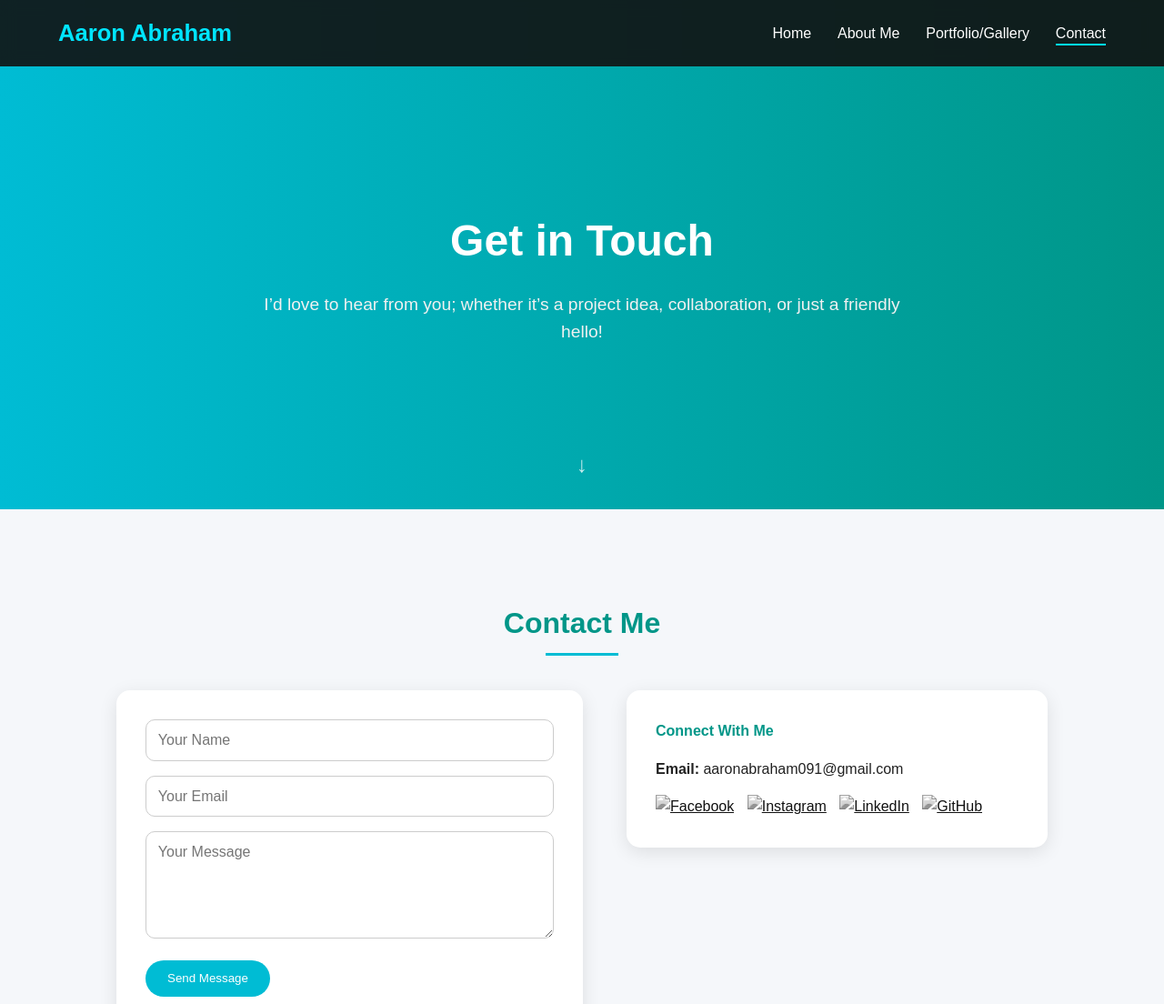
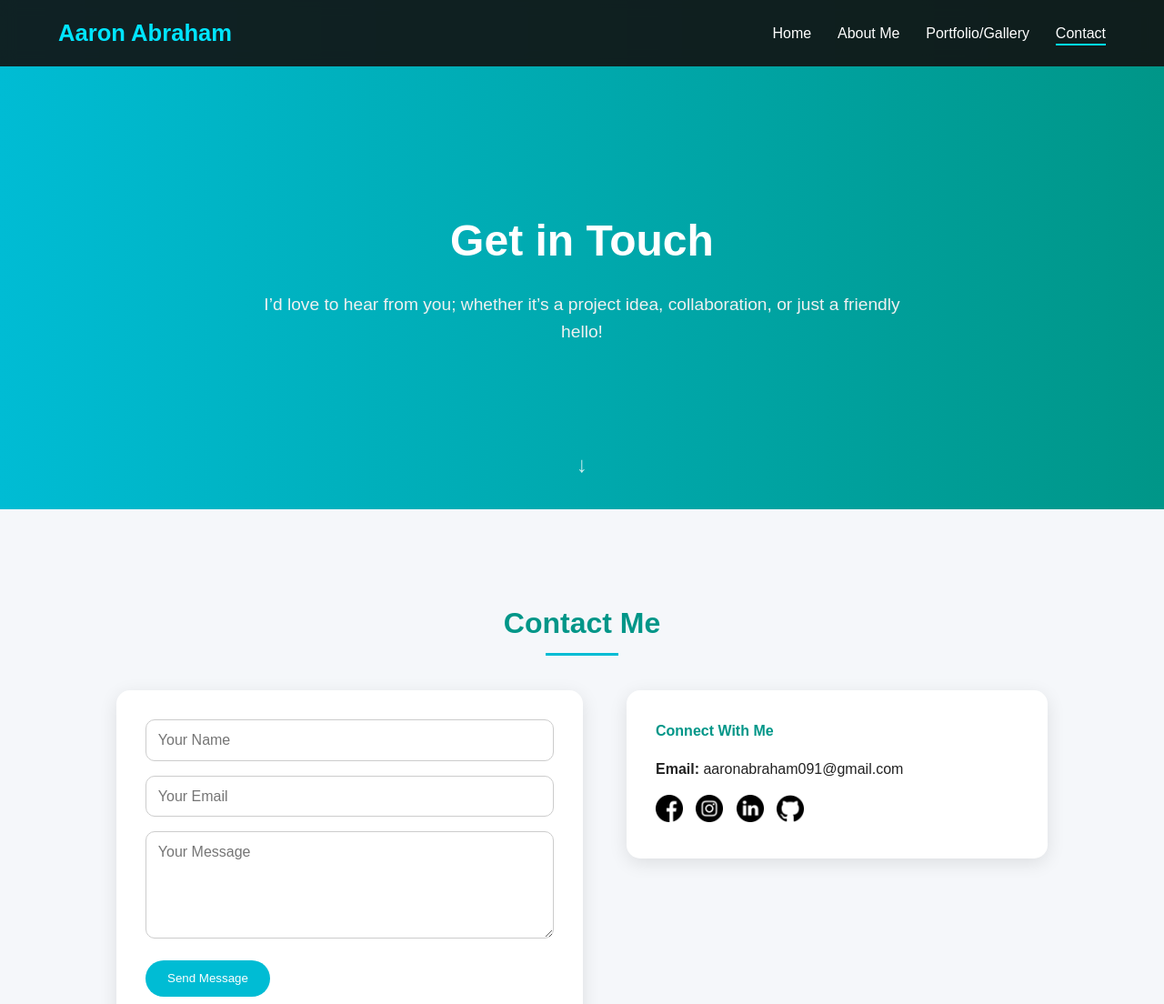
Before and after one commit to AaronAbraham07/Portfolio, a plain HTML site: page contact.html in a window 1280 px wide. Shown: the top 1104 px of the page at 91% size. Drawn offline with Linux system fonts and the light colour scheme.

Commit message:
Fix HTML encoding issues in contact.html

```diff
--- a/contact.html
+++ b/contact.html
@@ -50,10 +50,10 @@
         <h4>Connect With Me</h4>
         <p><strong>Email:</strong> aaronabraham091@gmail.com</p>
         <div class="social-icons">
-          <a href="https://www.facebook.com/share/1D3EjeDTuo/"><img src="images/facebook.png" alt="Facebook"></a>
-          <a href="https://www.instagram.com/aaron.v.abraham"><img src="images/instagram.png" alt="Instagram"></a>
-          <a href="#"><img src="images/linkedin.png" alt="LinkedIn"></a>
-          <a href="https://github.com/AaronAbraham07"><img src="images/github.png" alt="GitHub"></a>
+          <a href="https://www.facebook.com/share/1D3EjeDTuo/"><img src="facebook.png" alt="Facebook"></a>
+          <a href="https://www.instagram.com/aaron.v.abraham"><img src="instagram.png" alt="Instagram"></a>
+          <a href="#"><img src="linkedin.png" alt="LinkedIn"></a>
+          <a href="https://github.com/AaronAbraham07"><img src="github.png" alt="GitHub"></a>
         </div>
       </div>
     </div>
```
